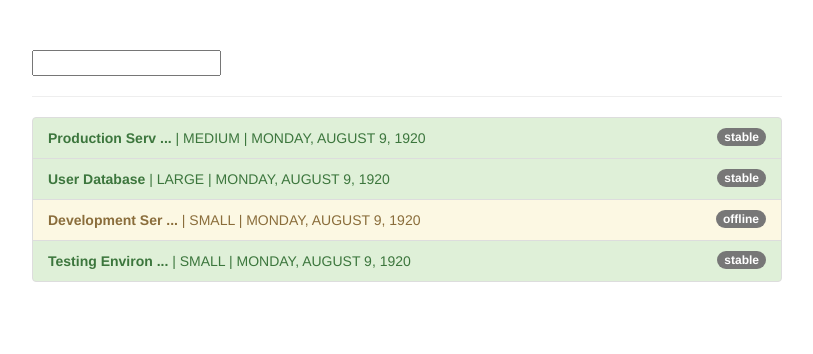
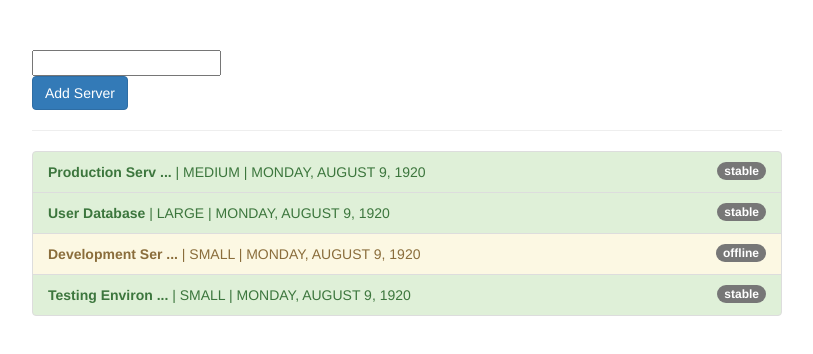
Before and after one commit to soulyana/angular-pipes, an Angular app: page / in a window 1280 px wide. Shown: the top 354 px of the page, without its empty margins (233-1046 px from the left). Built offline with nearby package versions, Linux system fonts and the light colour scheme.

Commit message:
impure filter pipe

```diff
--- a/src/app/app.component.html
+++ b/src/app/app.component.html
@@ -2,6 +2,8 @@
   <div class="row">
     <div class="col-xs-12 col-sm-10 col-md-8 col-sm-offset-1 col-md-offset-2">
       <input type="text" name="" [(ngModel)]="filteredStatus" />
+      <br>
+      <button class="btn btn-primary" (click)="onAddServer()">Add Server</button>
       <hr>
       <ul class="list-group">
         <li
--- a/src/app/filter.pipe.ts
+++ b/src/app/filter.pipe.ts
@@ -1,7 +1,8 @@
 import { Pipe, PipeTransform } from '@angular/core';
 
 @Pipe({
-  name: 'filter'
+  name: 'filter',
+  pure: false
 })
 export class FilterPipe implements PipeTransform {
 
```
